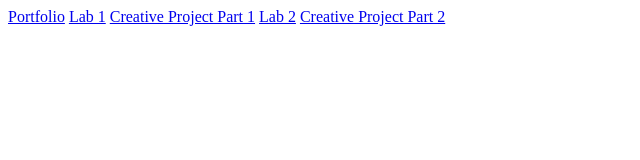
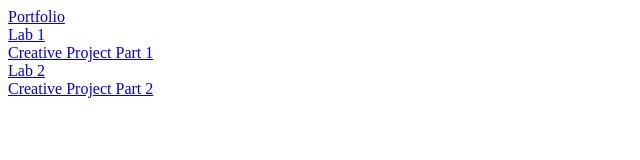
Before and after one commit to RhombusRed/CS260, a plain HTML site: page index.html in a window 1280 px wide. Shown: the whole page, without its empty margins (0-640 px from the left). Drawn offline with Linux system fonts and the light colour scheme.

Commit message:
Updated the redirector to look better.

```diff
--- a/index.html
+++ b/index.html
@@ -6,10 +6,10 @@
     <title>CS 260 Pages</title>
  </head>
 <body>
-    <a href="../portfolio/index.html">Portfolio</a>
-    <a href="../Lab_1/index.html">Lab 1</a>
-    <a href="../Creative1/index.html">Creative Project Part 1</a>
-    <a href="../Lab_2/index.html">Lab 2</a>
-    <a href="../Creative2/index.html">Creative Project Part 2</a>
+    <a href="../portfolio/index.html">Portfolio</a><br>
+    <a href="../Lab_1/index.html">Lab 1</a><br>
+    <a href="../Creative1/index.html">Creative Project Part 1</a><br>
+    <a href="../Lab_2/index.html">Lab 2</a><br>
+    <a href="../Creative2/index.html">Creative Project Part 2</a><br>
  </body>
 </html>
```
